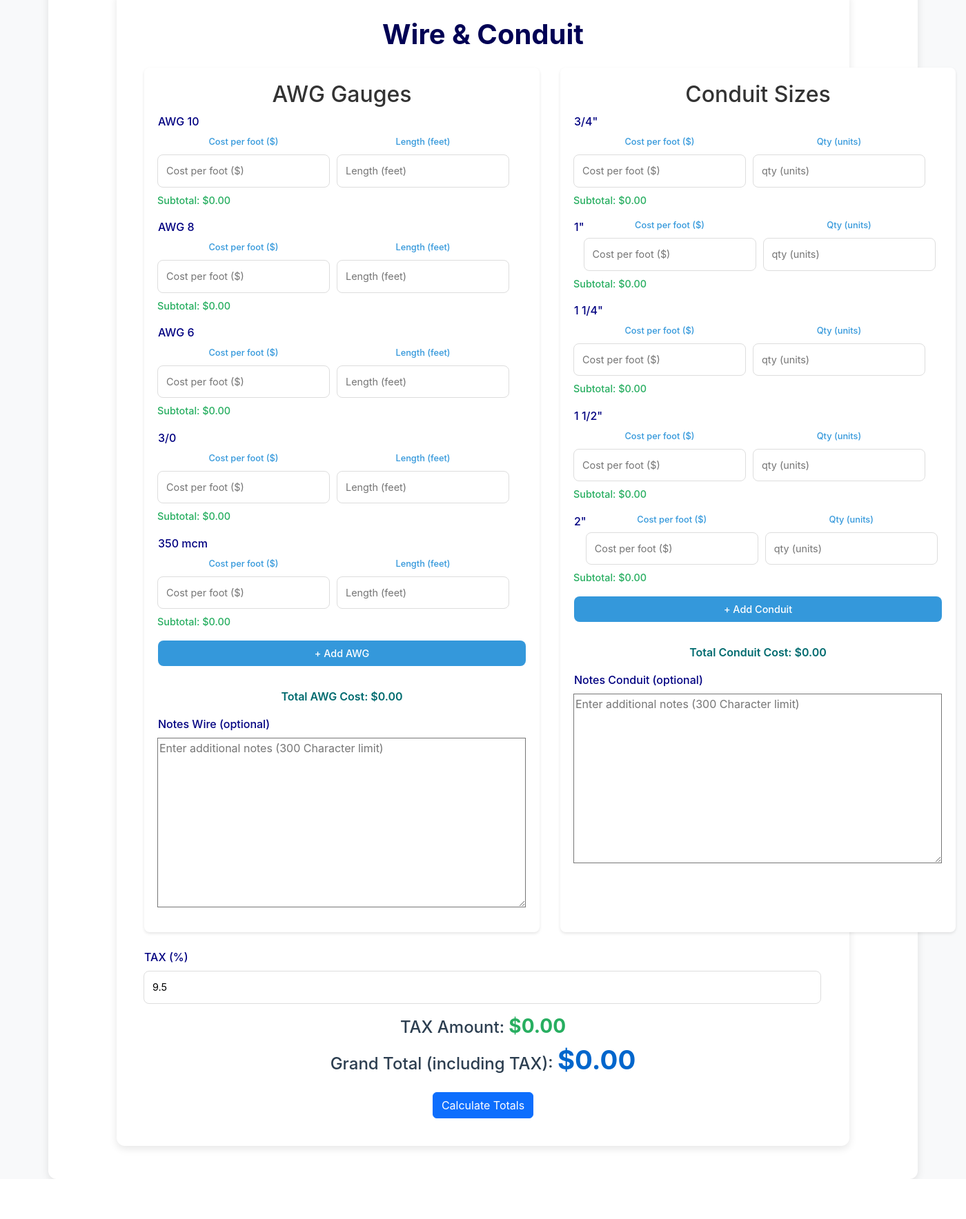
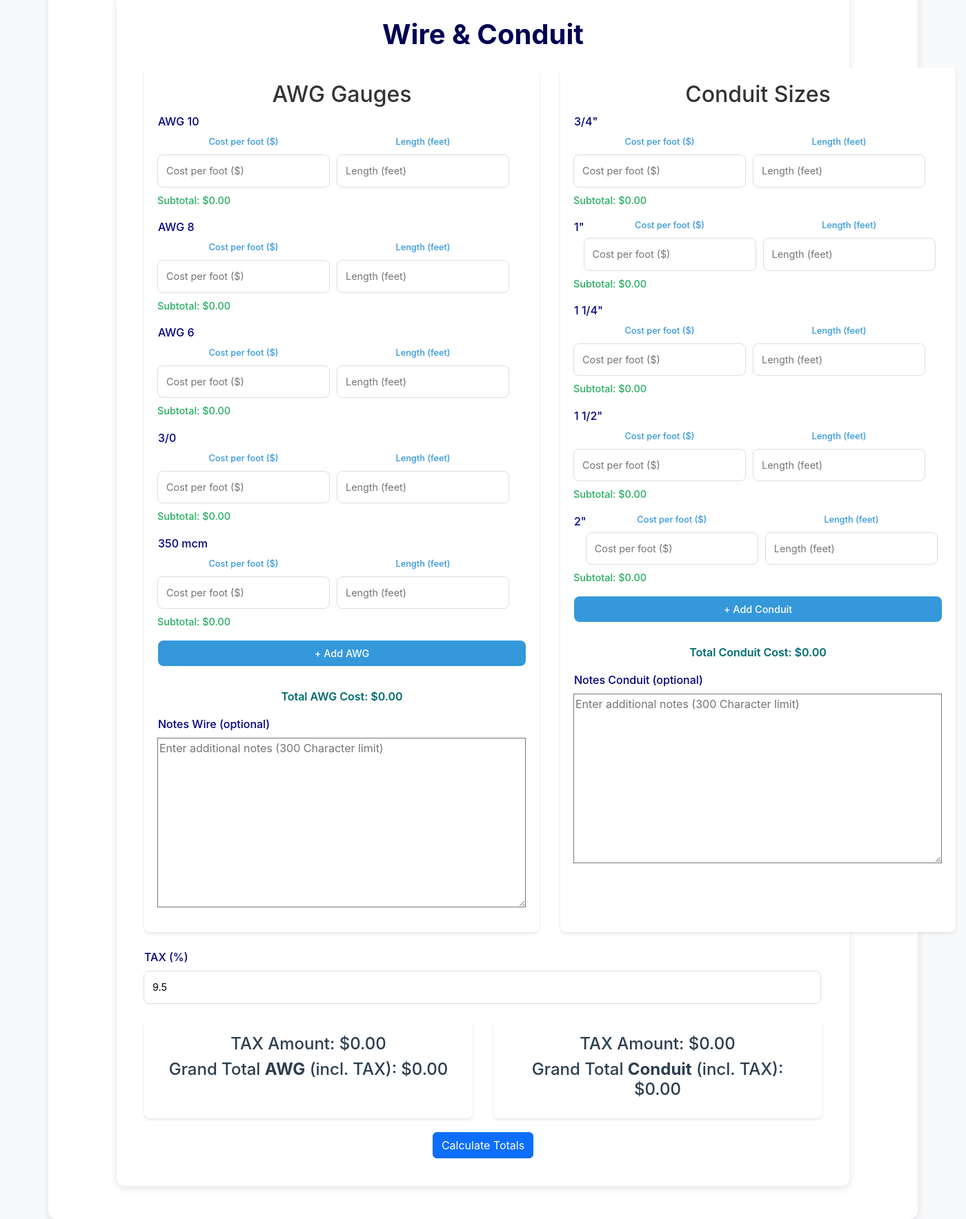
Before and after one commit to CarlosCruzValverde/testEstimator, a Flask app: template templates/portfolio/estimate_awg_cond.html in a window 1400 px wide. Shown: the part 142-1910 px from the top of the page at 69% size. Before the commit the page ends 1852 px from the top, so only its background shows below. Run offline with Flask 3, Linux system fonts and the light colour scheme; the template is opened without the code that fills it, so the values that code supplies are empty; parts of the project's set-up code (start-up, migrations or seed data) failed here and were passed over; some libraries are stand-ins or nearby versions.

Commit message:
Update estimate_awg_cond.html

```diff
--- a/templates/portfolio/estimate_awg_cond.html
+++ b/templates/portfolio/estimate_awg_cond.html
@@ -90,7 +90,7 @@
                     </div>
                 </div>
                 <button type="button" id="add-awg" class="add-button">+ Add AWG</button>
-                <div class="total" id="awg-total">Total AWG Cost: $0.00</div>
+                <div class="total" id="awg-subtotal">Total AWG Cost: $0.00</div>
                 <div class="input-group">
                     <label for="notes_awg">Notes Wire (optional)</label>
                     <textarea id="notes_awg" placeholder="Enter additional notes (300 Character limit)" maxlength="300"
@@ -113,8 +113,8 @@
                                     step="0.01">
                             </div>
                             <div class="input-with-label">
-                                <label for="conduit-three-fourth-length">Qty (units)</label>
-                                <input type="number" id="conduit-three-fourth-length" placeholder="qty (units)"
+                                <label for="conduit-three-fourth-length">Length (feet)</label>
+                                <input type="number" id="conduit-three-fourth-length" placeholder="Length (feet)"
                                     step="any">
                             </div>
                         </div>
@@ -128,8 +128,8 @@
                                 <input type="number" id="conduit-one-cost" placeholder="Cost per foot ($)" step="0.01">
                             </div>
                             <div class="input-with-label">
-                                <label for="conduit-one-length">Qty (units)</label>
-                                <input type="number" id="conduit-one-length" placeholder="qty (units)" step="any">
+                                <label for="conduit-one-length">Length (feet)</label>
+                                <input type="number" id="conduit-one-length" placeholder="Length (feet)" step="any">
                             </div>
                         </div>
                         <div class="subtotal" id="conduit-one-subtotal">Subtotal: $0.00</div>
@@ -143,8 +143,8 @@
                                     step="0.01">
                             </div>
                             <div class="input-with-label">
-                                <label for="conduit-one-quarter-length">Qty (units)</label>
-                                <input type="number" id="conduit-one-quarter-length" placeholder="qty (units)"
+                                <label for="conduit-one-quarter-length">Length (feet)</label>
+                                <input type="number" id="conduit-one-quarter-length" placeholder="Length (feet)"
                                     step="any">
                             </div>
                         </div>
@@ -159,8 +159,8 @@
                                     step="0.01">
                             </div>
                             <div class="input-with-label">
-                                <label for="conduit-one-half-length">Qty (units)</label>
-                                <input type="number" id="conduit-one-half-length" placeholder="qty (units)"
+                                <label for="conduit-one-half-length">Length (feet)</label>
+                                <input type="number" id="conduit-one-half-length" placeholder="Length (feet)"
                                     step="any">
                             </div>
                         </div>
@@ -174,15 +174,15 @@
                                 <input type="number" id="conduit-two" placeholder="Cost per foot ($)" step="0.01">
                             </div>
                             <div class="input-with-label">
-                                <label for="conduit-two-length">Qty (units)</label>
-                                <input type="number" id="conduit-two-length" placeholder="qty (units)" step="any">
+                                <label for="conduit-two-length">Length (feet)</label>
+                                <input type="number" id="conduit-two-length" placeholder="Length (feet)" step="any">
                             </div>
                         </div>
                         <div class="subtotal" id="conduit-two-subtotal">Subtotal: $0.00</div>
                     </div>
                 </div>
                 <button type="button" id="add-conduit" class="add-button">+ Add Conduit</button>
-                <div class="total" id="conduit-total">Total Conduit Cost: $0.00</div>
+                <div class="total" id="conduit-subtotal">Total Conduit Cost: $0.00</div>
                 <div class="input-group">
                     <label for="notes_conduit">Notes Conduit (optional)</label>
                     <textarea id="notes_conduit" placeholder="Enter additional notes (300 Character limit)"
@@ -195,11 +195,25 @@
         <div class="tax-grand-total">
             <div class="input-group">
                 <label for="tax">TAX (%)</label>
-                <input type="number" id="tax" placeholder="Enter TAX percentage" value="9.5" step="0.1" required>
+                <input type="number" id="tax" placeholder="Enter TAX percentage" value="9.5" step="0.01" required>
             </div>
-            <div class="result">
-                <h2>TAX Amount: <span id="tax-amount">$0.00</span></h2>
-                <h2>Grand Total (including TAX): <span id="grand-total">$0.00</span></h2>
+        </div>
+        <div class="columns">
+            <!-- Column 1: AWG -->
+            <div class="column">
+                <div class="result">
+                    <h2>TAX Amount: <span id="tax-amountAWG">$0.00</span></h2>
+                    <h2>Grand Total <span style="font-weight: bold;">AWG</span> (incl. TAX): <span
+                            id="awg-total">$0.00</span></h2>
+                </div>
+            </div>
+            <!-- Column 2: Conduit -->
+            <div class="column">
+                <div class="result">
+                    <h2>TAX Amount: <span id="tax-amountConduit">$0.00</span></h2>
+                    <h2>Grand Total <span style="font-weight: bold;">Conduit</span> (incl. TAX): <span
+                            id="conduit-total">$0.00</span></h2>
+                </div>
             </div>
         </div>
 
```
